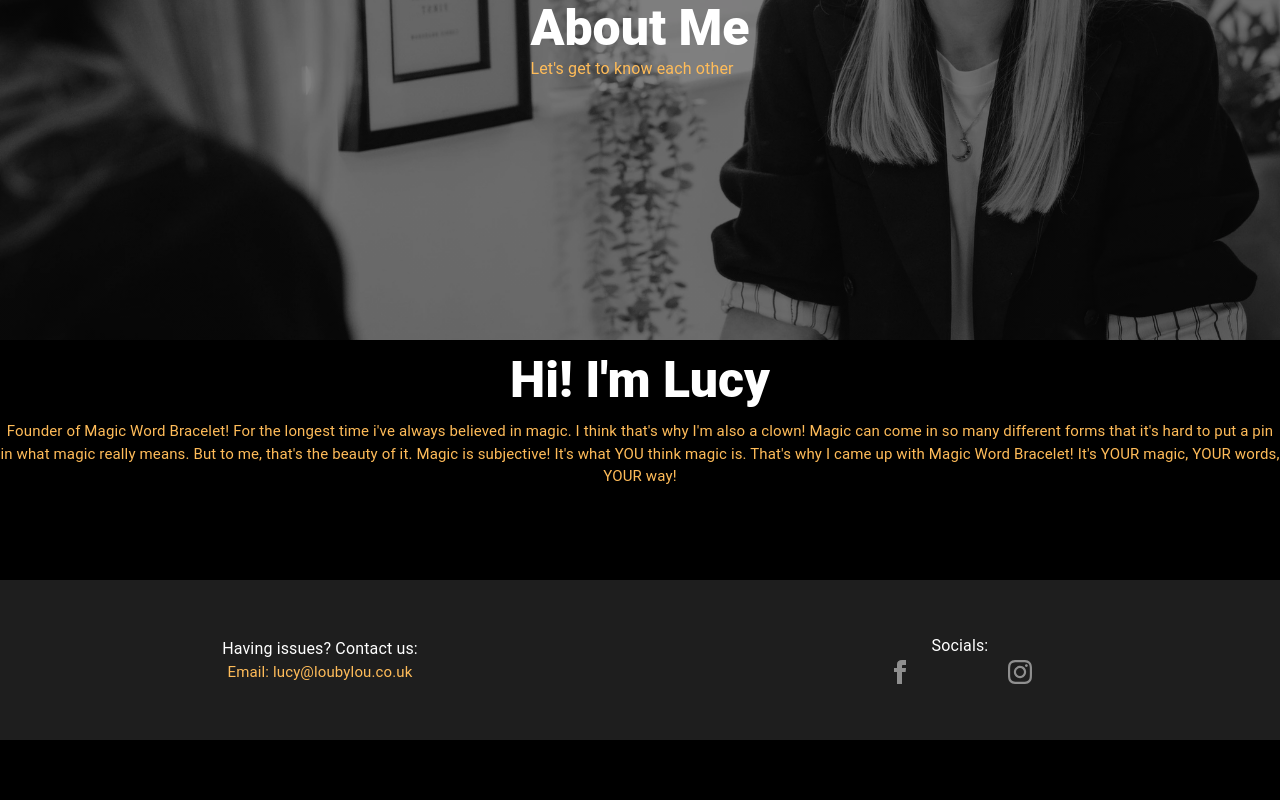
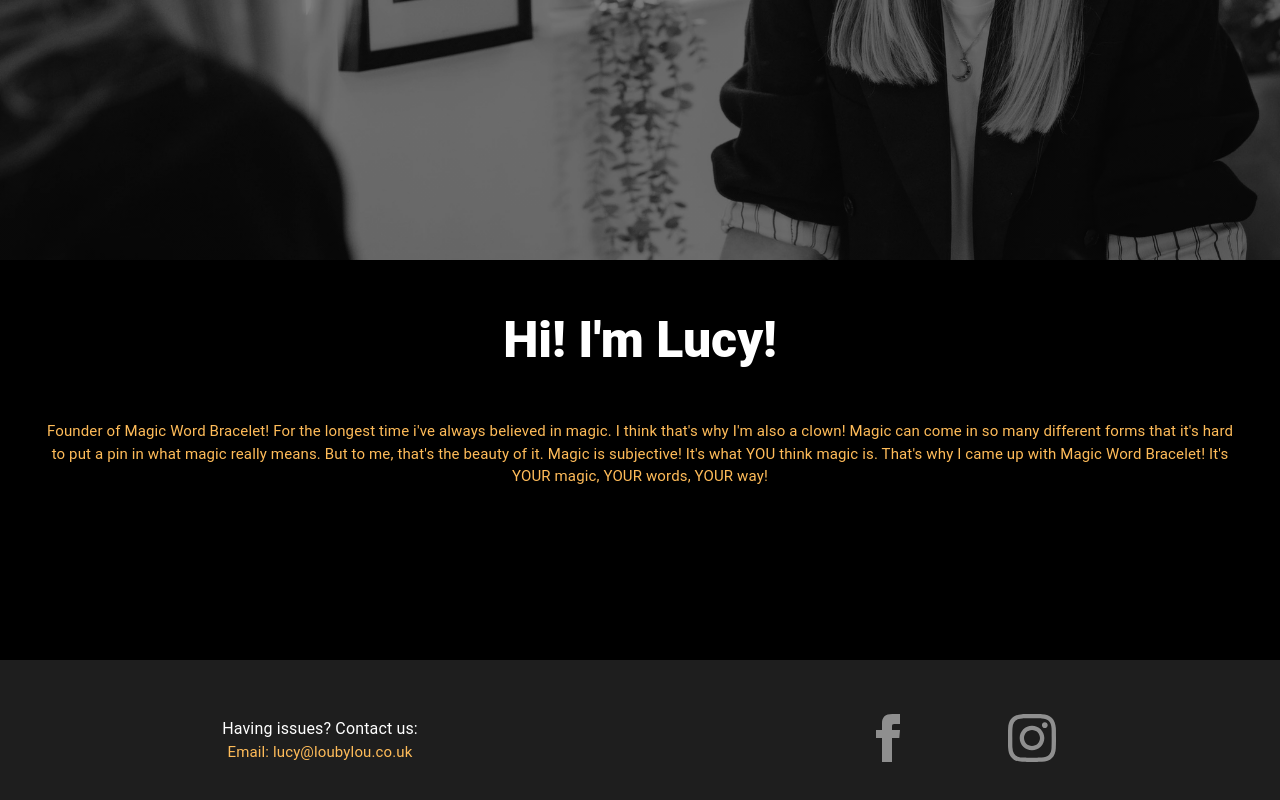
Before and after one commit to SophieGrahamUB/magicwordweb, a Next.js app: page /about in a window 1280 px wide. Shown: the part 340-1140 px from the top of the page. Before the commit the page ends 1080 px from the top, so only its background shows below. Built offline with nearby package versions, Linux system fonts and the light colour scheme.

Commit message:
HotFix
Just using TextAlign to center the titles, forgot to do it and noticed on smaller screens it was to the left.

```diff
--- a/components/Footer/index.js
+++ b/components/Footer/index.js
@@ -24,7 +24,6 @@ export const Footer = ({ children }) => {
       </Grid>
       <Grid item xs={6} style={styles.footer}>
         <CenterCenter>
-          <TextBody bodyWhite={"Socials:"} />
           <Socials />
         </CenterCenter>
       </Grid>
--- a/components/Socials/index.js
+++ b/components/Socials/index.js
@@ -1,6 +1,7 @@
 import { Grid } from "@mui/material";
 import React from "react";
-import { Linker, LinkerNewTab } from "../Linker";
+import { LinkerNewTab } from "../Linker";
+import { CenterCenter } from "../Center";
 
 export const Socials = () => {
   let socials = [
@@ -16,9 +17,8 @@ export const Socials = () => {
 
   const styles = {
     image: {
-      height: "100%",
-      width: "100%",
       opacity: 0.5,
+      margin: "auto",
     },
   };
 
@@ -27,16 +27,19 @@ export const Socials = () => {
       {socials.map((i) => (
         <Grid item xs={6} key={i.name}>
           <LinkerNewTab target={i.link}>
+            <CenterCenter>
               <img
                 onMouseEnter={(e) => (
-                (e.target.style.opacity = 1), (e.target.style.width = "150%")
+                  (e.target.style.opacity = 1), (e.target.style.width = "130%")
                 )}
                 onMouseLeave={(e) => (
-                (e.target.style.opacity = 0.5), (e.target.style.width = "100%")
+                  (e.target.style.opacity = 0.5),
+                  (e.target.style.width = "100%")
                 )}
                 style={styles.image}
                 src={`./${i.name}.svg`}
               />
+            </CenterCenter>
           </LinkerNewTab>
         </Grid>
       ))}
--- a/components/Spacer/index.js
+++ b/components/Spacer/index.js
@@ -3,6 +3,14 @@ import React from "react";
 export const Spacer = ({ children }) => {
   return (
     <div style={{ width: "100vw", height: "40vh", backgroundColor: "black" }}>
+      {children && children}
+    </div>
+  );
+};
+
+export const SpacerM = ({ children }) => {
+  return (
+    <div style={{ width: "100vw", height: "30vh", backgroundColor: "black" }}>
       {children && children}
     </div>
   );
--- a/components/Text/index.js
+++ b/components/Text/index.js
@@ -7,7 +7,10 @@ export const TextTitle = ({ title, subtitle }) => {
     <>
       <CenterCenter>
         <Typography
-          sx={{ fontSize: { xs: 30, md: 50 } }}
+          sx={{
+            fontSize: { xs: 30, md: 50 },
+            textAlign: { xs: "center", md: "left" },
+          }}
           variant="h3"
           fontWeight="900"
           color="white"
@@ -30,3 +33,21 @@ export const TextBody = ({ bodyWhite, bodyYellow }) => {
     </>
   );
 };
+
+export const TextMargin = ({ body }) => {
+  return (
+    <>
+      <Typography
+        sx={{
+          fontSize: { xs: 12, md: 15 },
+          marginLeft: { xs: "30px", md: "40px" },
+          marginRight: { xs: "30px", md: "40px" },
+        }}
+        color="#FFBC59"
+      >
+        {" "}
+        {body && body}
+      </Typography>
+    </>
+  );
+};
--- a/pages/about.js
+++ b/pages/about.js
@@ -1,30 +1,29 @@
 import React from "react";
 import { Center } from "../components/Center";
 import { HeroImage } from "../components/HeroImage";
-import { SpacerSm, SpacerXs } from "../components/Spacer";
-import { TextBody, TextTitle } from "../components/Text";
+import { SpacerM, SpacerXs, Spacer, SpacerSm } from "../components/Spacer";
+import { TextTitle, TextMargin } from "../components/Text";
 const about = () => {
   return (
     <>
-      <SpacerXs />
       <HeroImage bgImage={"heroAbout.webp"}>
         <TextTitle
           title={"About Me"}
           subtitle={"Let's get to know each other"}
         />
       </HeroImage>
-      <SpacerXs>
-        <TextTitle title={"Hi! I'm Lucy"} />
-      </SpacerXs>
       <SpacerSm>
+        <TextTitle title={"Hi! I'm Lucy!"} />
+      </SpacerSm>
+      <SpacerM>
         <Center>
-          <TextBody
-            bodyYellow={
+          <TextMargin
+            body={
               "Founder of Magic Word Bracelet! For the longest time i've always believed in magic. I think that's why I'm also a clown! Magic can come in so many different forms that it's hard to put a pin in what magic really means. But to me, that's the beauty of it. Magic is subjective! It's what YOU think magic is. That's why I came up with Magic Word Bracelet! It's YOUR magic, YOUR words, YOUR way!"
             }
           />
         </Center>
-      </SpacerSm>
+      </SpacerM>
     </>
   );
 };
--- a/pages/shop.js
+++ b/pages/shop.js
@@ -9,9 +9,6 @@ import { Linker } from "../components/Linker";
 const shop = () => {
   return (
     <Grid container>
-      <Grid item xs={12}>
-        <SpacerXs></SpacerXs>
-      </Grid>
       <Grid item xs={12}>
         <HeroImage bgImage={"heroCraft.webp"}>
           <Grid container height="100%">
```
Also changed, not shown: pages/magic10.js (+7 -1 lines), public/Facebook.svg, public/Instagram.svg. Lines whose indentation alone changed are shown as unchanged.
